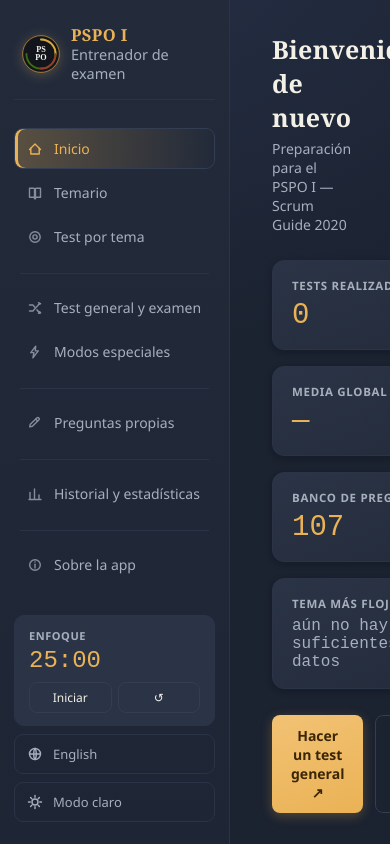
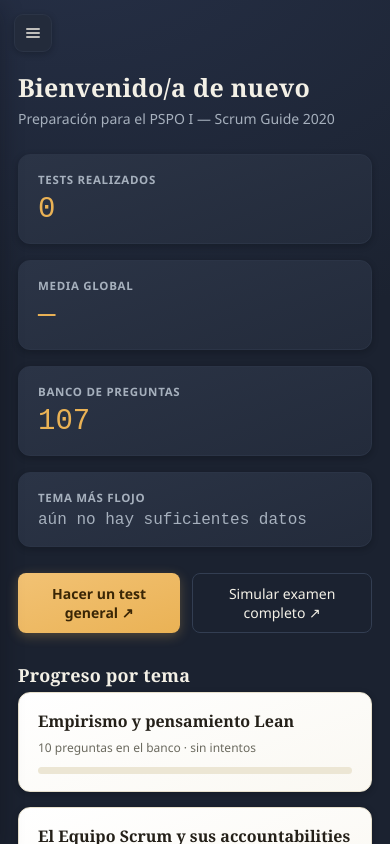
Before and after one commit to ArnawC/PSPO_CertificactionsTest-Study, an Electron app: page app/index.html in a window 390 px wide. Drawn offline with Linux system fonts and the light colour scheme.

Commit message:
Fa que el temari ocupi tot l'ample i afegeix menú lateral col·lapsable al mòbil
Afegeix el viewport meta que faltava (causava que el mòbil renderitzés a
amplada d'escriptori). El temari ja no té max-width i el sidebar es
converteix en un calaix desplegable amb overlay per a pantalles ≤860px.
També alinea el desplegable de tema al costat de la seva etiqueta.

```diff
--- a/app/app.js
+++ b/app/app.js
@@ -10,6 +10,7 @@ const EXAM_TOTAL_SEC = 60 * 60;
 const STRINGS = {
   es: {
     "brand.subtitle": "Entrenador de examen",
+    "nav.menu": "Menú",
     "nav.dashboard": "Inicio",
     "nav.theoryList": "Temario",
     "nav.topicTest": "Test por tema",
@@ -263,6 +264,7 @@ const STRINGS = {
   },
   en: {
     "brand.subtitle": "Exam trainer",
+    "nav.menu": "Menu",
     "nav.dashboard": "Home",
     "nav.theoryList": "Theory",
     "nav.topicTest": "Test by topic",
@@ -1018,7 +1020,9 @@ function setView(view, params={}){
 
 function render(){
   root.innerHTML = `
-    <div class="sidebar">
+    <button type="button" class="menu-toggle" data-action="toggle-sidebar" aria-label="${t('nav.menu')}">${ICON_MENU}</button>
+    <div class="sidebar-overlay ${sidebarOpen?'visible':''}" data-action="close-sidebar"></div>
+    <div class="sidebar ${sidebarOpen?'open':''}">
       <div class="brand">
         <img src="logo.svg" alt="logo"/>
         <div class="name"><b>PSPO I</b>${t("brand.subtitle")}</div>
@@ -1139,6 +1143,9 @@ function toggleFlag(){
 const ICON_LANG = '<svg width="16" height="16" viewBox="0 0 16 16" fill="none" stroke="currentColor" stroke-width="1.4" stroke-linecap="round" stroke-linejoin="round"><circle cx="8" cy="8" r="5.5"/><path d="M2.5 8h11"/><path d="M8 2.5c1.7 1.6 1.7 9.4 0 11M8 2.5c-1.7 1.6-1.7 9.4 0 11"/></svg>';
 const ICON_SUN = '<svg width="16" height="16" viewBox="0 0 16 16" fill="none" stroke="currentColor" stroke-width="1.4" stroke-linecap="round" stroke-linejoin="round"><circle cx="8" cy="8" r="3"/><path d="M8 1.5v1.7M8 12.8v1.7M1.5 8h1.7M12.8 8h1.7M3.6 3.6l1.2 1.2M11.2 11.2l1.2 1.2M3.6 12.4l1.2-1.2M11.2 4.8l1.2-1.2"/></svg>';
 const ICON_MOON = '<svg width="16" height="16" viewBox="0 0 16 16" fill="none" stroke="currentColor" stroke-width="1.4" stroke-linecap="round" stroke-linejoin="round"><path d="M13.2 9.6A5.6 5.6 0 0 1 6.4 2.8a5.6 5.6 0 1 0 6.8 6.8Z"/></svg>';
+const ICON_MENU = '<svg width="18" height="18" viewBox="0 0 16 16" fill="none" stroke="currentColor" stroke-width="1.4" stroke-linecap="round"><path d="M2.5 4.5h11M2.5 8h11M2.5 11.5h11"/></svg>';
+
+let sidebarOpen = false;
 
 const NAV_ICONS = {
   "dashboard": '<path d="M2.5 8.5 8 3l5.5 5.5"/><path d="M3.8 7.2V13h8.4V7.2"/>',
@@ -1279,7 +1286,7 @@ function renderTopicConfig(){
   return `
     <h1>${t("topicConfig.title")}</h1>
     <p class="subtitle">${t("topicConfig.subtitle")}</p>
-    <div class="config-row">
+    <div class="config-row config-row-tight">
       <label>${t("topicConfig.topicLabel")}</label>
       <select id="cfg-topic">
         ${activeTopics.map(tp=>`<option value="${tp.id}" ${tp.id===topicId?"selected":""}>${tp.name}</option>`).join("")}
@@ -1951,9 +1958,20 @@ function attachHandlers(){
     el.addEventListener("click", ()=>{
       const view = el.getAttribute("data-nav");
       const topic = el.getAttribute("data-topic");
+      sidebarOpen = false;
       setView(view, topic ? {topicId:topic} : {});
     });
   });
+
+  const menuToggleBtn = root.querySelector('[data-action="toggle-sidebar"]');
+  if(menuToggleBtn){
+    menuToggleBtn.addEventListener("click", ()=>{ sidebarOpen = !sidebarOpen; render(); });
+  }
+
+  const sidebarOverlay = root.querySelector('[data-action="close-sidebar"]');
+  if(sidebarOverlay){
+    sidebarOverlay.addEventListener("click", ()=>{ sidebarOpen = false; render(); });
+  }
 
   const topicSelect = document.getElementById("cfg-topic");
   if(topicSelect){
--- a/app/index.html
+++ b/app/index.html
@@ -2,6 +2,7 @@
 <html lang="es">
 <head>
 <meta charset="UTF-8">
+<meta name="viewport" content="width=device-width, initial-scale=1">
 <title>PSPO I Trainer</title>
 <link rel="icon" href="logo.svg">
 <link rel="stylesheet" href="style.css?v=3">
--- a/app/style.css
+++ b/app/style.css
@@ -129,7 +129,7 @@ button, select, input{font-family:'Segoe UI', Georgia, serif;}
 .topic-card .bar-bg{height:7px; background:#ece6d4; border-radius:4px; margin-top:11px; overflow:hidden;}
 .topic-card .bar-fill{height:100%; border-radius:4px;}
 
-.theory-box{background:linear-gradient(160deg, var(--card-hi) 0%, var(--card) 100%); color:var(--ink); border-radius:var(--radius); padding:26px 30px; max-width:760px; line-height:1.65; font-size:15px; box-shadow:var(--shadow-md); border:1px solid var(--card-border);}
+.theory-box{background:linear-gradient(160deg, var(--card-hi) 0%, var(--card) 100%); color:var(--ink); border-radius:var(--radius); padding:26px 30px; line-height:1.65; font-size:15px; box-shadow:var(--shadow-md); border:1px solid var(--card-border);}
 .theory-box h3{color:var(--amber-dark); margin-top:24px;}
 .theory-box h3:first-child{margin-top:0;}
 .theory-box table{margin:10px 0;}
@@ -154,6 +154,7 @@ button, select, input{font-family:'Segoe UI', Georgia, serif;}
 
 .config-box{background:linear-gradient(160deg, var(--bg-panel-hi), var(--bg-panel)); border:1px solid var(--border-soft); border-radius:var(--radius); padding:24px 28px; max-width:560px; box-shadow:var(--shadow-sm);}
 .config-row{display:flex; align-items:center; justify-content:space-between; margin-bottom:15px; gap:14px; font-family:'Segoe UI',sans-serif;}
+.config-row-tight{justify-content:flex-start;}
 .config-row label{font-size:14px; color:var(--text-light);}
 .config-row .max{font-size:12px; color:var(--text-mute); font-family:'Courier New',monospace;}
 .config-row input[type=number]{width:70px; padding:7px 8px; border-radius:7px; border:1px solid var(--border); background:var(--bg); color:var(--text-light);}
@@ -272,3 +273,33 @@ table.history tr:hover td{background:rgba(255,255,255,.02);}
 .custom-row-main{display:flex; flex-direction:column; gap:6px; min-width:0;}
 .custom-row-topic{font-size:11.5px; color:var(--text-mute); text-transform:uppercase; letter-spacing:.04em; font-family:'Segoe UI',sans-serif; font-weight:600;}
 .custom-row-q{margin:0; font-size:14px; color:var(--text-light); font-family:'Segoe UI',sans-serif; overflow:hidden; text-overflow:ellipsis; display:-webkit-box; -webkit-line-clamp:2; -webkit-box-orient:vertical;}
+
+/* ---- Mobile menu ---- */
+.menu-toggle{display:none;}
+.sidebar-overlay{display:none;}
+
+@media (max-width: 860px){
+  #root{position:relative; display:block; height:100vh; overflow:hidden;}
+  .menu-toggle{
+    display:flex; align-items:center; justify-content:center;
+    position:fixed; top:14px; left:14px; z-index:40;
+    width:38px; height:38px; border-radius:9px;
+    background:var(--bg-panel); border:1px solid var(--border-soft); color:var(--text-light);
+    cursor:pointer; box-shadow:var(--shadow-sm);
+  }
+  .sidebar-overlay{
+    display:block; position:fixed; inset:0; z-index:35;
+    background:rgba(0,0,0,.45); opacity:0; pointer-events:none; transition:opacity .2s ease;
+  }
+  .sidebar-overlay.visible{opacity:1; pointer-events:auto;}
+  .sidebar{
+    position:fixed; top:0; left:0; bottom:0; z-index:36;
+    width:min(80vw, 280px);
+    transform:translateX(-100%); transition:transform .22s ease;
+    box-shadow:var(--shadow-md);
+  }
+  .sidebar.open{transform:translateX(0);}
+  .main{height:100vh; overflow-y:auto; padding:70px 18px 32px;}
+  .theory-box{padding:18px 18px;}
+  .card, .config-box{padding:20px 18px;}
+}
```
